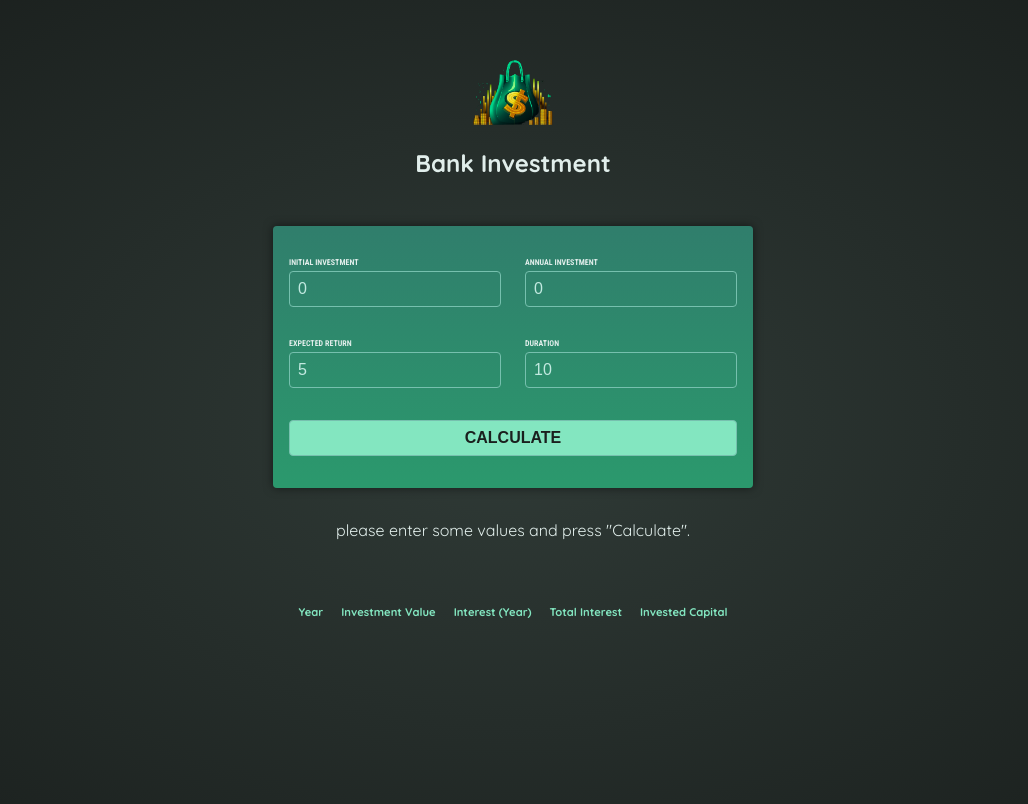
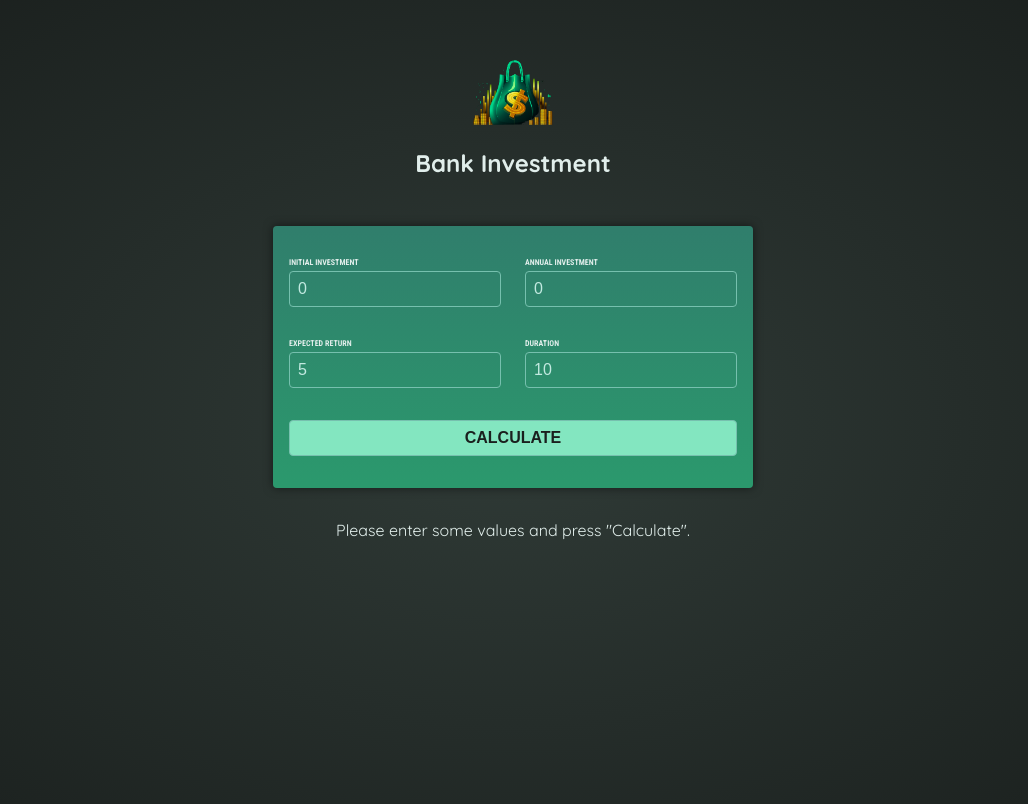
Before and after one commit to MauroSacramento/Reactive-app, an Angular app: page / in a window 1280 px wide. Shown: the top 804 px of the page, without its empty margins (127-1155 px from the left). Built offline with nearby package versions, Linux system fonts and the light colour scheme.

Commit message:
Fixing display condition

```diff
--- a/src/app/investment-results/investment-results.component.html
+++ b/src/app/investment-results/investment-results.component.html
@@ -1,5 +1,6 @@
-<p class="center">please enter some values and press "Calculate".</p>
-
+@if(!results){
+    <p class="center">Please enter some values and press "Calculate".</p>
+}@else{
     <table>
         <thead>
             <tr>
@@ -22,3 +23,4 @@
             }
         </tbody>
     </table>
+}
```
Lines whose indentation alone changed are shown as unchanged.
